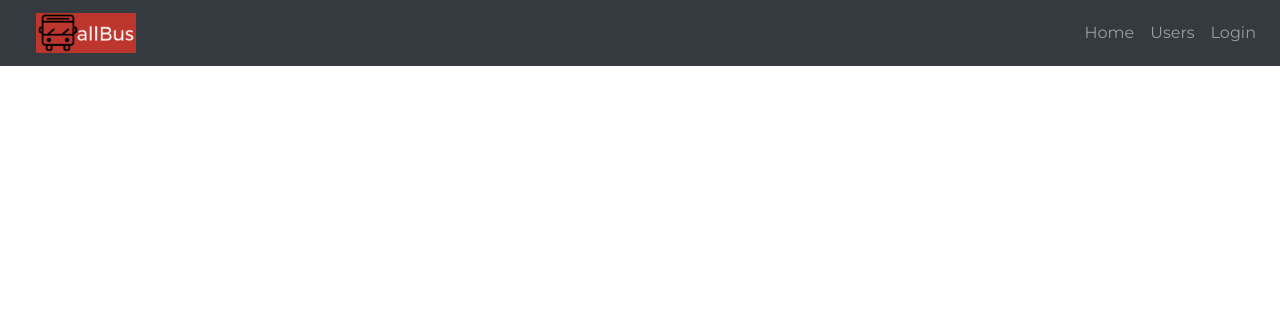
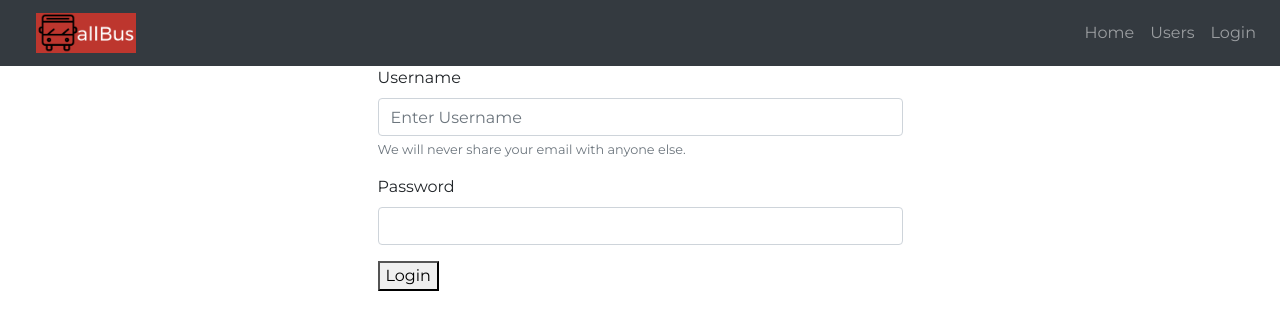
Before and after one commit to imrajat7/all-bus-frontend, a React (Create React App) app: page /login in a window 1280 px wide. Shown: the top 330 px of the page. Built offline with nearby package versions, Linux system fonts and the light colour scheme.

Commit message:
Login form added

```diff
--- a/src/App.js
+++ b/src/App.js
@@ -3,6 +3,7 @@ import {BrowserRouter,Route,Switch} from 'react-router-dom'
 import Navbar from './components/Navbar';
 import Home from './components/Home';
 import Result from './components/Result';
+import Login from './components/Login';
 
 function App() {
   return (
@@ -12,7 +13,7 @@ function App() {
         <Switch>
           <Route exact path='/' component={Home}/>
           <Route path='/result' component={Result}/>
-          {/* <Route path='/login' component={Login}/> */}
+          <Route path='/login' component={Login}/>
         </Switch>
       </div>
     </BrowserRouter>
--- a/src/app.css
+++ b/src/app.css
@@ -43,6 +43,7 @@ body{
     border: 1px solid black;
 }
 
+/* Result Component */
 
 .card{
     transition-duration: 0.7s;
@@ -69,4 +70,6 @@ body{
       flex-direction: column;
       align-items: stretch;
     }
-  }
+}
+
+/* Login Component */
--- a/src/components/Login.js
+++ b/src/components/Login.js
@@ -1,4 +1,9 @@
 import React,{Component} from 'react';
+
+const formStyle = {
+    background: 'orange',
+    margin:'auto'
+}
 
 class Login extends Component{
     constructor(props){
@@ -9,9 +14,22 @@ class Login extends Component{
     }
     render(){
         return(
-            <div className="outer">
-
+            <div className="container">
+                <form className="col-lg-6 col-sm-10 col-md-8 mx-auto">
+                    <div className="form-group">
+                        <label for="username">Username</label>
+                        <input type="text" className="form-control" placeholder="Enter Username"/>
+                        <small className="form-text text-muted">We will never share your email with anyone else.</small>
+                    </div>
+                    <div className="form-group">
+                        <label for="password">Password</label>
+                        <input type="password" className="form-control" pattern="(?=.*\d)(?=.*[a-z])(?=.*[A-Z]).{8,}" />
+                    </div>
+                    <button>Login</button>
+                </form>
             </div>
         )
     }
 }
+
+export default Login
--- a/src/components/Navbar.js
+++ b/src/components/Navbar.js
@@ -21,7 +21,7 @@ class Navbar extends Component{
                             <a href="/#" className="nav-link">Users</a>
                         </li>
                         <li className="nav-item">
-                            <Link href="/login" className="nav-link">Login</Link>
+                            <Link to="/login" className="nav-link">Login</Link>
                         </li>
                     </ul>
                 </div>
```
